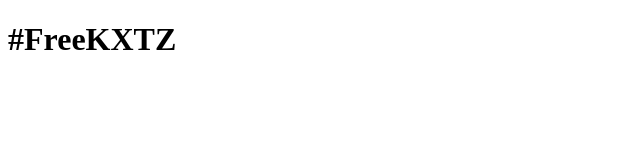
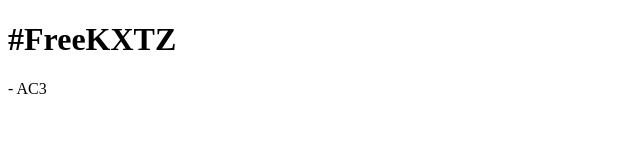
Before and after one commit to AC3GT/-FreeKXTZ, a plain HTML site: page index.html in a window 1280 px wide. Shown: the full height of the page, 0-640 px from the left. Drawn offline with Linux system fonts and the light colour scheme.

Commit message:
Update index.html

```diff
--- a/index.html
+++ b/index.html
@@ -6,6 +6,7 @@
   </head>
   <body>
     <h1>#FreeKXTZ</h1>
+    <p>- AC3</p>
     <main></main>
     <footer></footer>
   </body>
```
